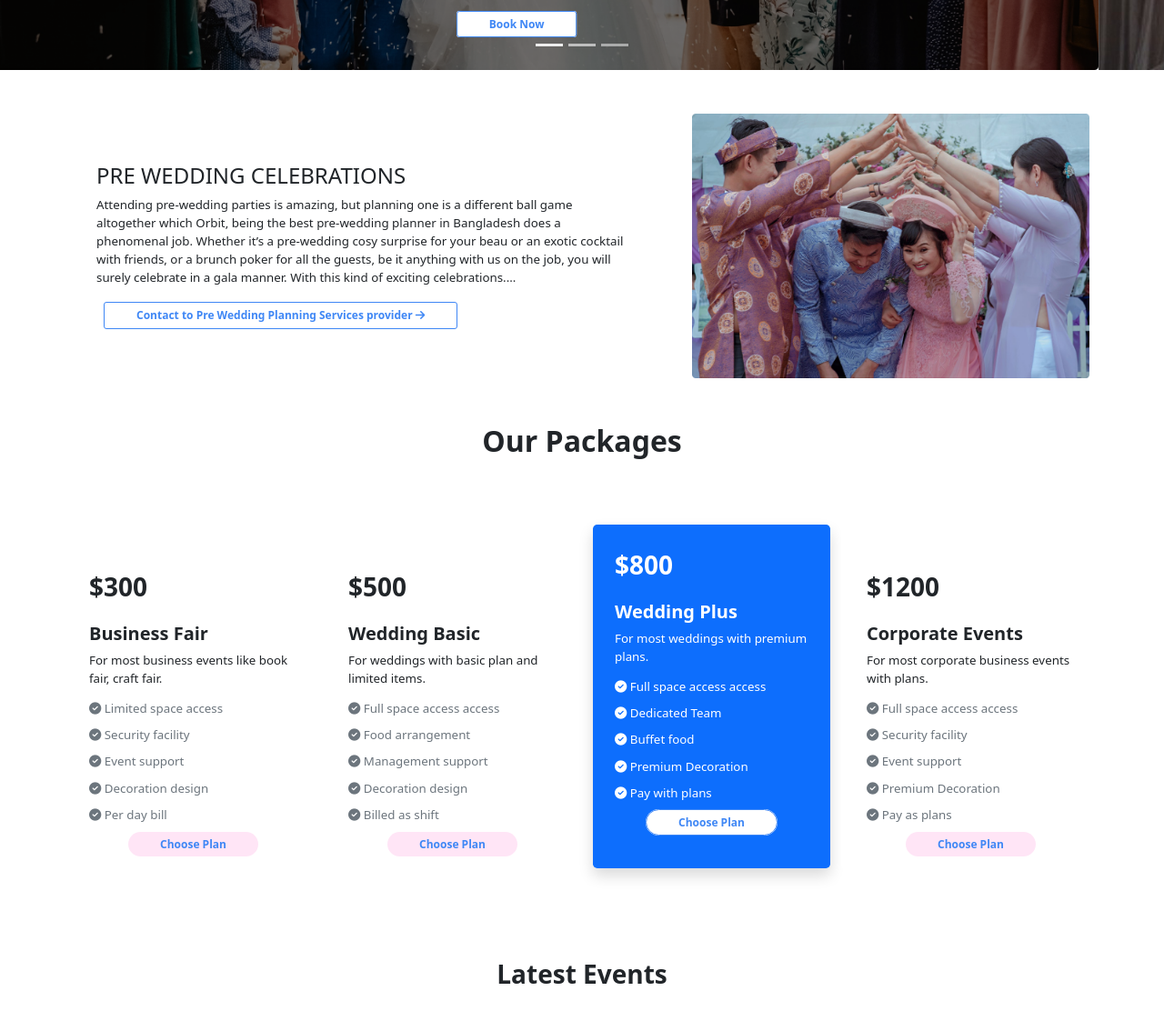
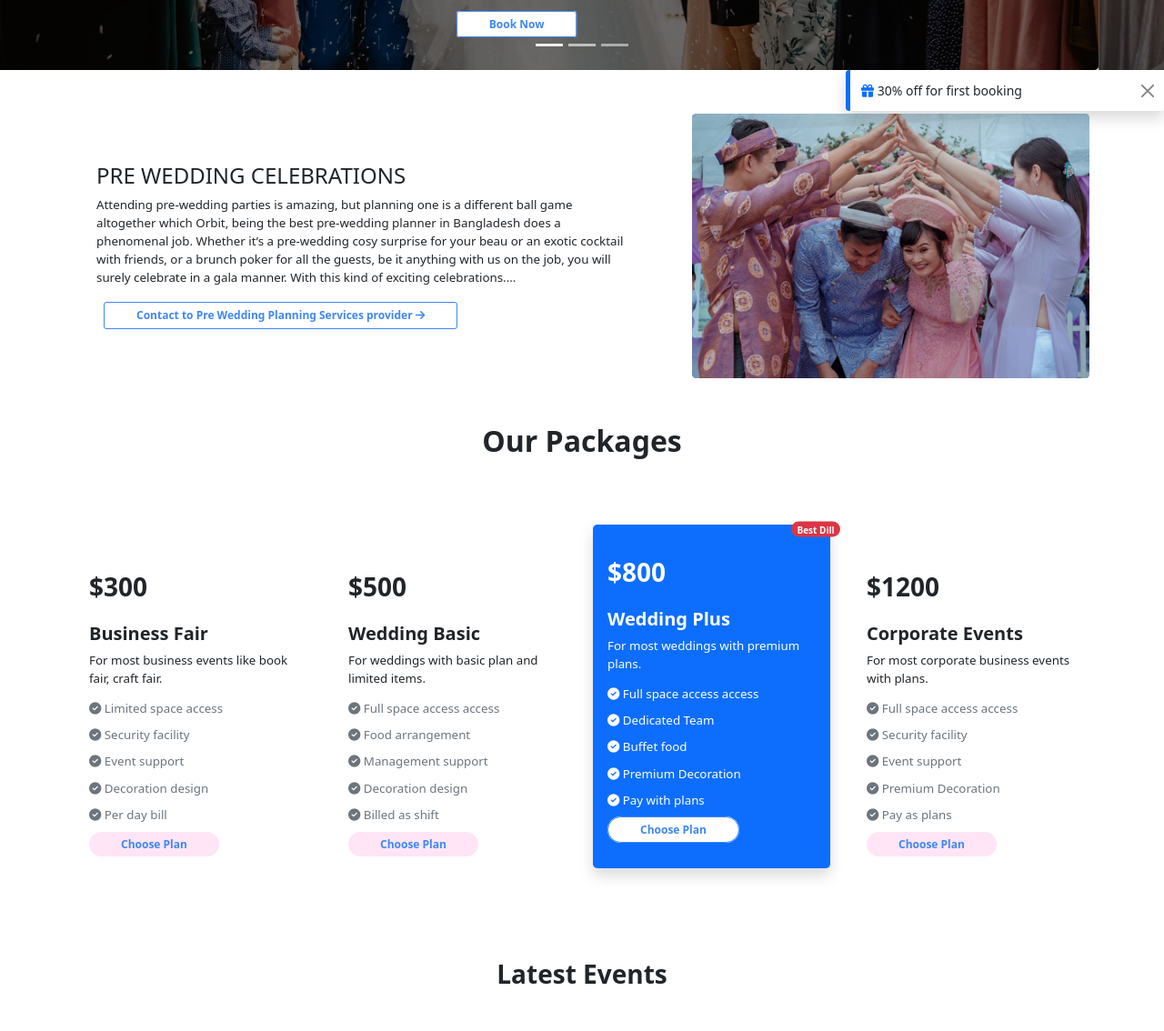
Before and after one commit to siambd/Orbit-Event-Management-Services, a plain HTML site: page index.html in a window 1280 px wide. Shown: the part 494-1628 px from the top of the page at 91% size. Drawn offline with nearby package versions, Linux system fonts and the light colour scheme.

Commit message:
toast and badge added+ code organize

```diff
--- a/index.html
+++ b/index.html
@@ -28,7 +28,10 @@
     <title>Orbit Event Management</title>
   </head>
   <body>
-    <!-- header part/navabr start  -->
+    <!-----------------------------
+      ---- header part/navabr start
+    -------------------------------->
+    <!-- navbar start  -->
     <header>
       <nav class="navbar navbar-expand-lg navbar-light">
         <div class="container">
@@ -65,7 +68,7 @@
         </div>
       </nav>
     </header>
-    <!-- header part/navabr end  -->
+    <!-- navabr end  -->
 
     <!-- introduction/carousel part start   -->
     <section>
@@ -181,8 +184,25 @@
       </div>
     </section>
     <!-- introduction/carousel part end  -->
+     <!-----------------------------
+      ---- header part/navabr end
+    -------------------------------->
 
+    <!-----------------------------
+    ---------- main part start-----
+    ------------------------------->
     <main>
+      <!-- toast part start  -->
+      <div class="toast show align-items-center border border-5 border-top-0 border-end-0 border-bottom-0 border-primary position-absolute  end-0" role="alert" aria-live="assertive" aria-atomic="true">
+        <div class="d-flex">
+          <div class="toast-body">
+            <i class="fas fa-gift text-primary"></i> 30% off for first booking
+         </div>
+          <button type="button" class="btn-close me-2 m-auto" data-bs-dismiss="toast" aria-label="Close"></button>
+        </div>
+      </div>
+      <!-- toast part end  -->
+
       <!-- extra part 1 start  -->
       <section class="container mt-5 ">
         <div class="row align-items-center g-5 extra-1">
@@ -214,7 +234,7 @@
       <!-- extra part 1 end -->
 
       <!-- package part start  -->
-      <!-- <div class="row row-cols-1 row-cols-sm-1 row-cols-md-3"> -->
+        <section>
           <div class="packages custom-font">
             <div class="package-title mb-5">
                 <h2 class="text-center fw-bold ">Our Packages</h2>
@@ -234,7 +254,7 @@
                             <p class="card-text text-muted lh-1"><i class="fas fa-check-circle"></i> Decoration design
                             </p>
                             <p class="card-text text-muted lh-1"><i class="fas fa-check-circle"></i> Per day bill</p>
-                          <div class="text-center">
+                            <div >
                                 <a class="card-link choose-plan-button text-decoration-none rounded-pill" href="#" >Choose Plan</a>
                             </div>
                         </div>
@@ -253,13 +273,14 @@
                             <p class="card-text text-muted lh-1"><i class="fas fa-check-circle"></i> Decoration design
                             </p>
                             <p class="card-text text-muted lh-1"><i class="fas fa-check-circle"></i> Billed as shift</p>
-                          <div class="text-center">
+                            <div>
                               <a href="#" class="card-link choose-plan-button text-decoration-none rounded-pill">Choose Plan</a>
                             </div>
                         </div>
                     </div>
                     <div class="card border-0 col-sm-12 col-md-6 col-lg-3 ">
-                      <div class="card-body mt-4 text-white bg-primary rounded-3 px-4 shadow">
+                        <div class="card-body mt-4 text-white bg-primary rounded-3 px-3 py-1 shadow">
+                          <span class="badge rounded-pill bg-danger position-relative top-0 start-100 translate-middle ">Best Dill </span>
                             <h3 class="card-title fw-bold lh-lg">$800</h3>
                             <h5 class="card-subtitle fw-bold lh-lg">Wedding Plus</h5>
                             <p>For most weddings with premium plans.</p>
@@ -271,9 +292,7 @@
                             <p class="card-text lh-1"><i class="fas fa-check-circle"></i> Premium Decoration
                             </p>
                             <p class="card-text lh-1"><i class="fas fa-check-circle"></i> Pay with plans</p>
-                          <div class="text-center">
-                              <!-- <a href="#" class="card-link btn bg-white text-dark rounded-pill mt-3">Choose
-                                  Plan</a> -->
+                            <div >
                                     <a href="#" class="card-link custom-button text-decoration-none rounded-pill">Choose Plan</a>
                             </div>
                         </div>
@@ -291,7 +310,7 @@
                             <p class="card-text text-muted lh-1"><i class="fas fa-check-circle"></i> Premium Decoration
                             </p>
                             <p class="card-text text-muted lh-1"><i class="fas fa-check-circle"></i> Pay as plans</p>
-                          <div class="text-center">
+                            <div>
                               <a href="#" class="card-link choose-plan-button text-decoration-none rounded-pill">Choose Plan</a>
                             </div>
                         </div>
@@ -300,10 +319,10 @@
             </div>
 
         </div>
+        </section>
       <!-- package part end  -->
 
- <!-- our leatest event  -->
-
+     <!-- extrapart2/ leatest event start  -->
       <div class="latest-events">
   <h3 class="fw-bold text-center mb-5">Latest Events</h3>
   <div class="container">
@@ -353,7 +372,7 @@
       </div>
   </div>
       </div>
-<!-- leatest event ends  -->
+     <!-- extrapart2/ leatest event end  -->
 
      <!-- faq section starts here -->
      <div class="faq-section">
@@ -442,10 +461,10 @@
     </div>
      </div>
      <!-- faq section ends here -->
-
-
-
    </main>
+   <!-----------------------------
+    ---------- main part end-----
+    ------------------------------->
 
     <!-- bootstrap jss bundle  -->
     <script
```
Lines whose indentation alone changed are shown as unchanged.
